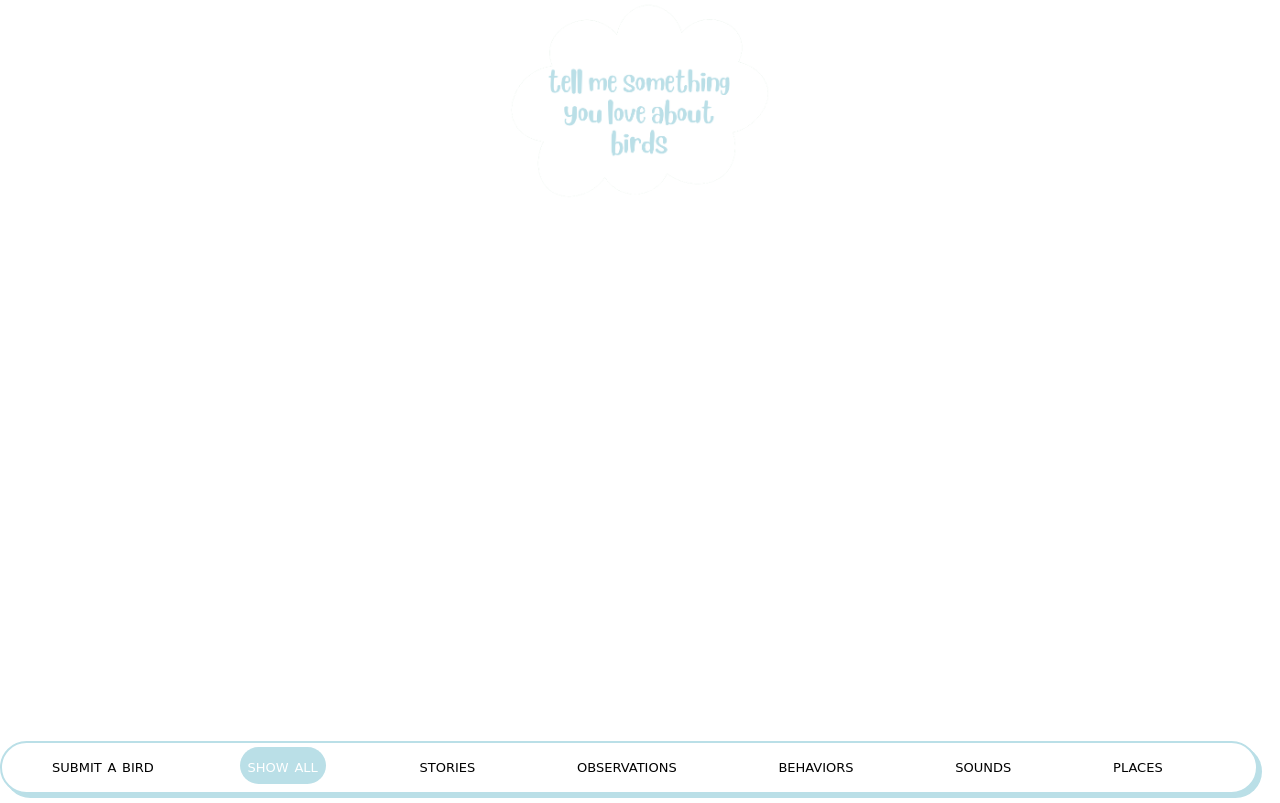
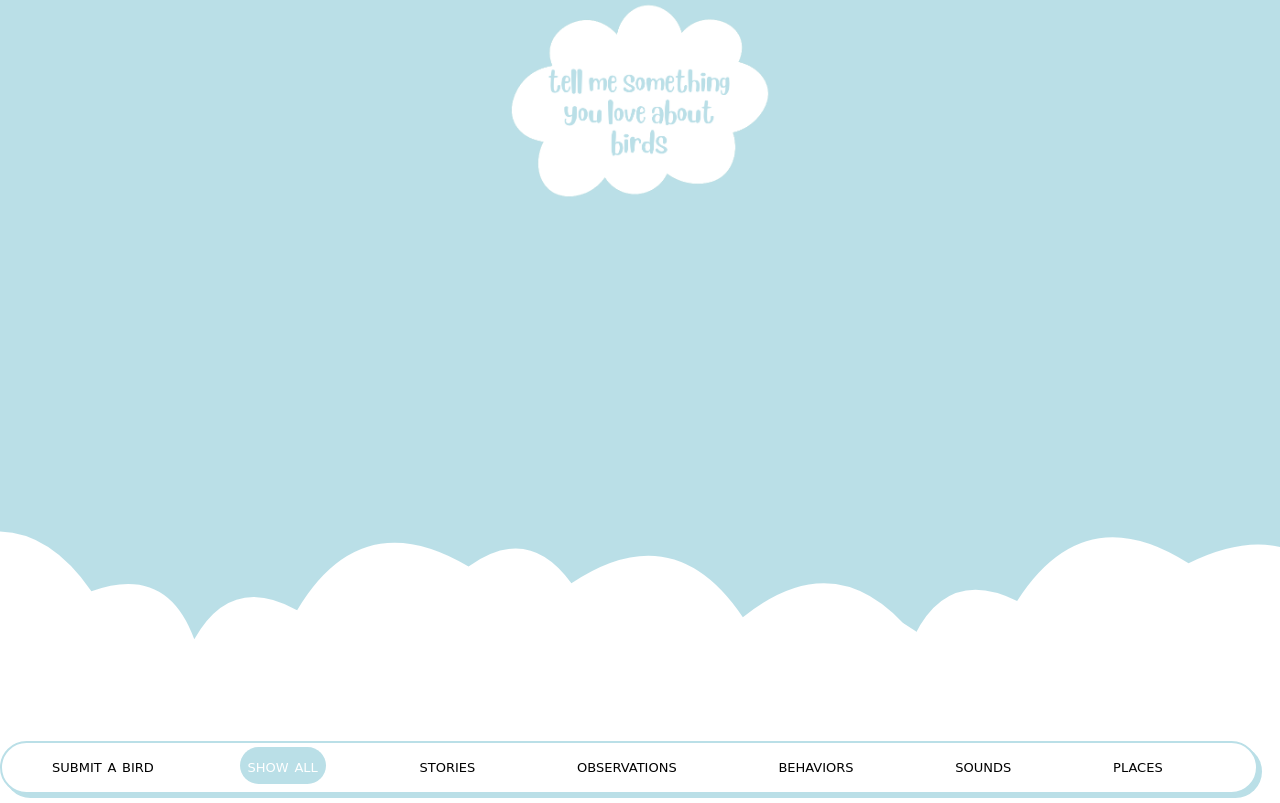
Before and after one commit to birbmania/skywriting, a plain HTML site: page index.html in a window 1280 px wide. Drawn offline with nearby package versions, Linux system fonts and the light colour scheme; no server answers.

Commit message:
Update index.html

```diff
--- a/index.html
+++ b/index.html
@@ -8,6 +8,7 @@
       <link rel="icon" type="image/png" href="favicon.png">
    </head>
    <body>
+      <div id="container">
       <header>
          <img src="https://github.com/birbmania/skywriting/blob/main/header.png?raw=true">
       </header>
@@ -49,6 +50,7 @@
             <button hide>let go of the bird</button>
          </div>
       </div>
+      </div>
       <script src="https://code.jquery.com/jquery-3.7.1.min.js" type="text/javascript"></script>
       <script src="code.js" type="text/javascript"></script>
    </body>
```
